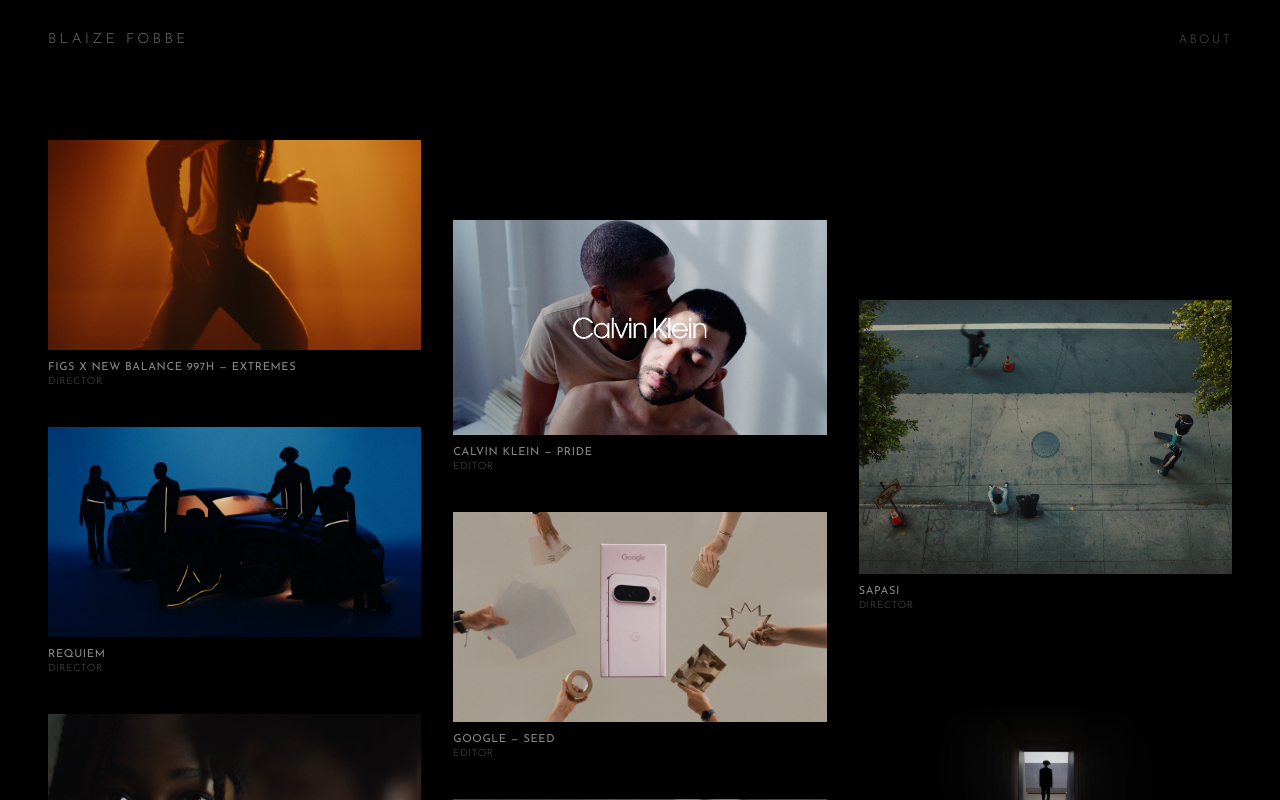
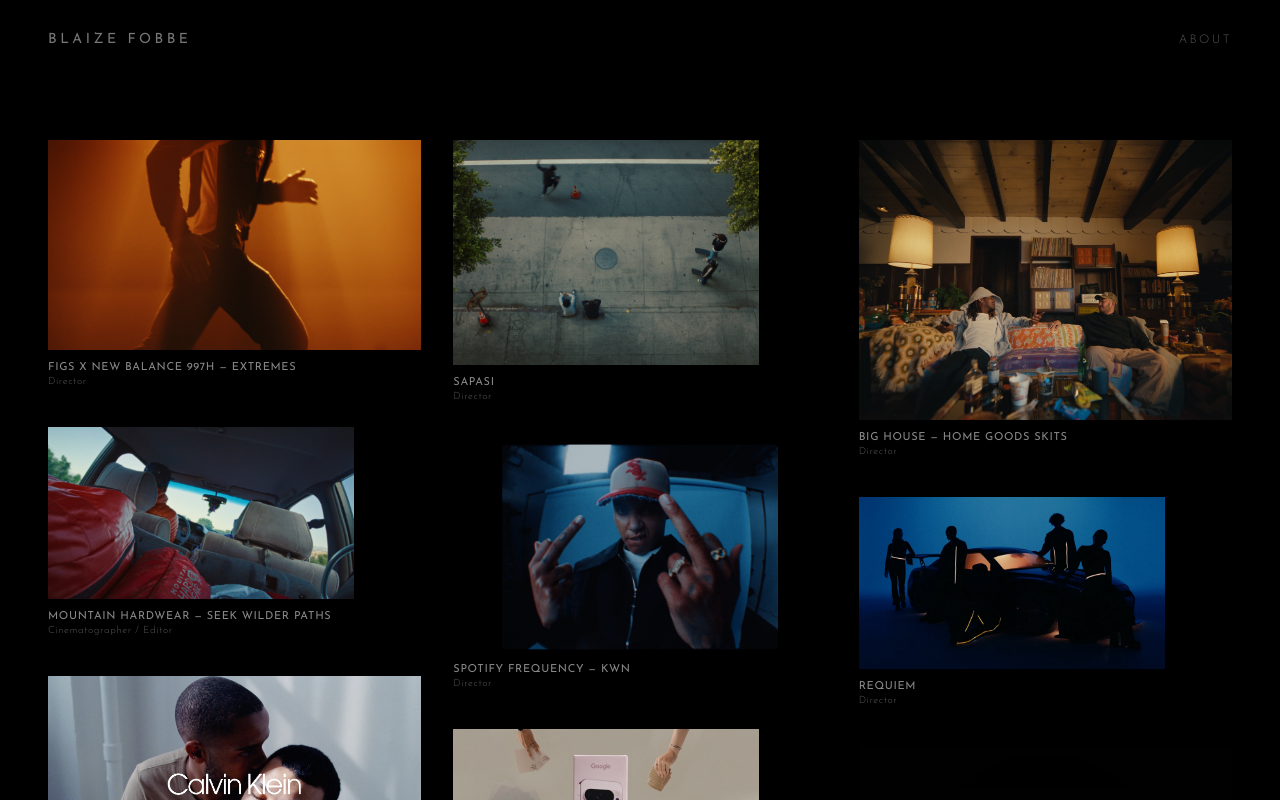
Before and after one commit to blaize-fobbe/blaize-fobbe-portfolio, a React (Vite) app: page / in a window 1280 px wide. Built offline with nearby package versions, Linux system fonts and the light colour scheme.

Commit message:
Update App.jsx

```diff
--- a/src/App.jsx
+++ b/src/App.jsx
@@ -2,27 +2,27 @@
 
 const PROJECTS = {
   all: [
-    { id: 1, title: "Figs x New Balance 997H — Extremes", role: "Director", category: "Brand", aspect: "16/9", thumb: "/images/thumb_8.jpg", vimeo: "909886821" },
-    { id: 2, title: "Calvin Klein — Pride", role: "Editor", category: "Brand", aspect: "16/9", thumb: "/images/edit_7.jpg", vimeo: "726852934", vimeoHash: "ab3f985689" },
-    { id: 3, title: "Sapasi", role: "Director", category: "Brand", aspect: "2944/2160", thumb: "/images/thumb_3.jpg", vimeo: "970279084" },
-    { id: 4, title: "Requiem", role: "Director", category: "Film", aspect: "16/9", thumb: "/images/thumb_11.jpg", vimeo: "830769227" },
-    { id: 5, title: "Google — Seed", role: "Editor", category: "Brand", aspect: "16/9", thumb: "/images/edit_3.jpg", vimeo: "1038510961", vimeoHash: "eacf923e38" },
-    { id: 6, title: "Mati — Pressure", role: "Director", category: "Music", aspect: "3104/2160", thumb: "/images/thumb_6.jpg", vimeo: "761345388" },
-    { id: 7, title: "MASN — Here If You Need Me", role: "Director", category: "Music", aspect: "16/9", thumb: "/images/thumb_9.jpg", vimeo: "970175484" },
-    { id: 8, title: "Porsche — 968 L'ART", role: "Editor", category: "Brand", aspect: "16/9", thumb: "/images/edit_9.jpg", vimeo: "800032962" },
-    { id: 9, title: "Big House — Home Goods Skits", role: "Director", category: "Brand", aspect: "2880/2160", thumb: "/images/thumb_0.jpg", vimeo: "1163381474" },
-    { id: 10, title: "Travis Scott x Jordan 1 Low — Don't Get Caught", role: "Editor", category: "Brand", aspect: "16/9", thumb: "/images/edit_4.jpg", vimeo: "761584332", vimeoHash: "e701da9787" },
-    { id: 11, title: "Giveon — Lost Me", role: "Editor", category: "Music", aspect: "16/9", thumb: "/images/edit_6.jpg", vimeo: "761343426" },
-    { id: 12, title: "American Eagle — Live Your Life", role: "Editor", category: "Brand", aspect: "2880/2160", thumb: "/images/edit_10.jpg", vimeo: "995661319", vimeoHash: "ba34f30287" },
-    { id: 13, title: "Spotify Frequency — KWN", role: "Director", category: "Music", aspect: "16/9", thumb: "/images/thumb_1.jpg", vimeo: "1121369000" },
-    { id: 14, title: "Nike Air Force 1 — Mid Jewel NYC", role: "Editor", category: "Brand", aspect: "16/9", thumb: "/images/edit_5.jpg", vimeo: "655533206", vimeoHash: "a6222f8687" },
-    { id: 15, title: "Ber — Superspreader", role: "Director", category: "Music", aspect: "1928/1440", thumb: "/images/thumb_5.jpg", vimeo: "761590340" },
-    { id: 16, title: "Orlando Pride — The Decennial Kit", role: "Director", category: "Brand", aspect: "16/9", thumb: "/images/thumb_2.jpg", vimeo: "1061834025" },
-    { id: 17, title: "Jordan Essentials — Marquise Miller", role: "Editor", category: "Brand", aspect: "16/9", thumb: "/images/edit_8.jpg", vimeo: "772302980", vimeoHash: "1158642730" },
-    { id: 18, title: "Mati — Forever Chimes", role: "Director", category: "Music", aspect: "16/9", thumb: "/images/thumb_4.jpg", vimeo: "785782071" },
-    { id: 19, title: "New Balance — Forever Yours", role: "Editor", category: "Brand", aspect: "16/9", thumb: "/images/edit_1.jpg", vimeo: "855779982", vimeoHash: "0f482760c6" },
-    { id: 20, title: "untitled_070724", role: "Shot on iPhone", category: "Film", aspect: "16/9", thumb: "/images/thumb_10.jpg", vimeo: "988435818" },
-    { id: 21, title: "Mountain Hardwear — Seek Wilder Paths", role: "Cinematographer / Editor", category: "Brand", aspect: "16/9", thumb: "/images/thumb_7.jpg", vimeo: "858091000" },
+    { id: 1, title: "Figs x New Balance 997H — Extremes", role: "Director", aspect: "16/9", thumb: "/images/thumb_8.jpg", vimeo: "909886821", size: "lg" },
+    { id: 3, title: "Sapasi", role: "Director", aspect: "2944/2160", thumb: "/images/thumb_3.jpg", vimeo: "970279084", size: "sm" },
+    { id: 9, title: "Big House — Home Goods Skits", role: "Director", aspect: "2880/2160", thumb: "/images/thumb_0.jpg", vimeo: "1163381474", size: "lg" },
+    { id: 21, title: "Mountain Hardwear — Seek Wilder Paths", role: "Cinematographer / Editor", aspect: "16/9", thumb: "/images/thumb_7.jpg", vimeo: "858091000", size: "sm" },
+    { id: 13, title: "Spotify Frequency — KWN", role: "Director", aspect: "16/9", thumb: "/images/thumb_1.jpg", vimeo: "1121369000", size: "lg" },
+    { id: 4, title: "Requiem", role: "Director", aspect: "16/9", thumb: "/images/thumb_11.jpg", vimeo: "830769227", size: "sm" },
+    { id: 2, title: "Calvin Klein — Pride", role: "Editor", aspect: "16/9", thumb: "/images/edit_7.jpg", vimeo: "726852934", vimeoHash: "ab3f985689", size: "lg" },
+    { id: 5, title: "Google — Seed", role: "Editor", aspect: "16/9", thumb: "/images/edit_3.jpg", vimeo: "1038510961", vimeoHash: "eacf923e38", size: "sm" },
+    { id: 6, title: "Mati — Pressure", role: "Director", aspect: "3104/2160", thumb: "/images/thumb_6.jpg", vimeo: "761345388", size: "lg" },
+    { id: 7, title: "MASN — Here If You Need Me", role: "Director", aspect: "16/9", thumb: "/images/thumb_9.jpg", vimeo: "970175484", size: "sm" },
+    { id: 8, title: "Porsche — 968 L'ART", role: "Editor", aspect: "16/9", thumb: "/images/edit_9.jpg", vimeo: "800032962", size: "lg" },
+    { id: 10, title: "Travis Scott x Jordan 1 Low — Don't Get Caught", role: "Editor", aspect: "16/9", thumb: "/images/edit_4.jpg", vimeo: "761584332", vimeoHash: "e701da9787", size: "sm" },
+    { id: 11, title: "Giveon — Lost Me", role: "Editor", aspect: "16/9", thumb: "/images/edit_6.jpg", vimeo: "761343426", size: "lg" },
+    { id: 12, title: "American Eagle — Live Your Life", role: "Editor", aspect: "2880/2160", thumb: "/images/edit_10.jpg", vimeo: "995661319", vimeoHash: "ba34f30287", size: "sm" },
+    { id: 14, title: "Nike Air Force 1 — Mid Jewel NYC", role: "Editor", aspect: "16/9", thumb: "/images/edit_5.jpg", vimeo: "655533206", vimeoHash: "a6222f8687", size: "lg" },
+    { id: 15, title: "Ber — Superspreader", role: "Director", aspect: "1928/1440", thumb: "/images/thumb_5.jpg", vimeo: "761590340", size: "sm" },
+    { id: 16, title: "Orlando Pride — The Decennial Kit", role: "Director", aspect: "16/9", thumb: "/images/thumb_2.jpg", vimeo: "1061834025", size: "lg" },
+    { id: 17, title: "Jordan Essentials — Marquise Miller", role: "Editor", aspect: "16/9", thumb: "/images/edit_8.jpg", vimeo: "772302980", vimeoHash: "1158642730", size: "sm" },
+    { id: 18, title: "Mati — Forever Chimes", role: "Director", aspect: "16/9", thumb: "/images/thumb_4.jpg", vimeo: "785782071", size: "lg" },
+    { id: 19, title: "New Balance — Forever Yours", role: "Editor", aspect: "16/9", thumb: "/images/edit_1.jpg", vimeo: "855779982", vimeoHash: "0f482760c6", size: "sm" },
+    { id: 20, title: "untitled_070724", role: "Shot on iPhone", aspect: "16/9", thumb: "/images/thumb_10.jpg", vimeo: "988435818", size: "lg" },
   ],
 };
 
@@ -40,6 +40,8 @@
     return () => obs.disconnect();
   }, []);
 
+  const scale = project.size === "lg" ? 1 : 0.82;
+
   return (
     <div
       ref={ref}
@@ -52,6 +54,7 @@
         transform: visible ? "translateY(0)" : "translateY(20px)",
         transition: "opacity 0.5s ease, transform 0.5s ease",
         cursor: "pointer",
+        width: `${scale * 100}%`,
       }}
     >
       <div style={{
@@ -73,6 +76,7 @@
           fontSize: 11, fontWeight: 400, letterSpacing: "0.06em",
           color: hovered ? "#e8e4df" : "#888",
           transition: "color 0.3s ease",
+          textTransform: "uppercase",
         }}>{project.title}</div>
         <div style={{
           fontSize: 10, fontWeight: 300, letterSpacing: "0.06em",
@@ -96,10 +100,10 @@
       <style>{`@keyframes fadeIn { from { opacity: 0; } to { opacity: 1; } }`}</style>
 
       <div className="project-detail-layout" style={{
-        display: "flex", gap: 60, alignItems: "flex-start",
+        display: "flex", gap: 48, alignItems: "flex-start",
       }}>
         <div className="project-info-col" style={{
-          width: 200, flexShrink: 0, paddingTop: 4,
+          width: 240, flexShrink: 0, paddingTop: 4,
         }}>
           <div
             onClick={onBack}
@@ -107,6 +111,7 @@
               fontSize: 10, fontWeight: 300, letterSpacing: "0.12em",
               color: "#555", cursor: "pointer", marginBottom: 40,
               transition: "color 0.3s", display: "inline-block",
+              textTransform: "uppercase",
             }}
             onMouseEnter={(e) => e.target.style.color = "#e8e4df"}
             onMouseLeave={(e) => e.target.style.color = "#555"}
@@ -114,11 +119,12 @@
             ← Back
           </div>
           <div style={{
-            fontSize: 13, fontWeight: 400, letterSpacing: "0.04em",
+            fontSize: 13, fontWeight: 400, letterSpacing: "0.02em",
             color: "#e8e4df", marginBottom: 6, lineHeight: 1.5,
+            textTransform: "uppercase",
           }}>{project.title}</div>
           <div style={{
-            fontSize: 11, fontWeight: 300, letterSpacing: "0.06em", color: "#555",
+            fontSize: 11, fontWeight: 300, letterSpacing: "0.04em", color: "#555",
           }}>{project.role}</div>
 
           <div style={{ display: "flex", gap: 28, alignItems: "center", marginTop: 32 }}>
@@ -141,11 +147,17 @@
           </div>
         </div>
 
-        <div className="project-video-col" style={{ flex: 1 }}>
+        <div className="project-video-col" style={{ flex: 1, maxWidth: 560 }}>
+          <div style={{
+            position: "relative",
+            background: "#1a1a2e",
+            border: "1px solid #333",
+            borderRadius: 2,
+          }}>
             {project.vimeo ? (
               <div style={{
                 position: "relative", paddingBottom: embedPadding, height: 0,
-              overflow: "hidden", background: "#000",
+                overflow: "hidden",
               }}>
                 <iframe
                   src={vimeoUrl}
@@ -156,7 +168,7 @@
               </div>
             ) : (
               <div style={{
-              aspectRatio: "16/9", background: "#111",
+                aspectRatio: "16/9",
                 display: "flex", alignItems: "center", justifyContent: "center",
                 color: "#444", fontSize: 13, fontWeight: 300,
               }}>
@@ -164,19 +176,12 @@
               </div>
             )}
           </div>
+          <div style={{
+            marginTop: 8, fontSize: 9, color: "#333", letterSpacing: "0.1em",
+          }}>
+            Max-width: 560px
           </div>
-
-      <div style={{ display: "flex", justifyContent: "flex-end", gap: 20, marginTop: "40vh", paddingBottom: 48 }}>
-        <a href="https://www.instagram.com/blaizefobbe/" target="_blank" rel="noopener noreferrer"
-          style={{ fontSize: 9, fontWeight: 400, letterSpacing: "0.16em", color: "#444", transition: "color 0.3s", textDecoration: "none" }}
-          onMouseEnter={(e) => e.target.style.color = "#e8e4df"}
-          onMouseLeave={(e) => e.target.style.color = "#444"}
-        >Instagram</a>
-        <a href="https://vimeo.com/blaizefobbe" target="_blank" rel="noopener noreferrer"
-          style={{ fontSize: 9, fontWeight: 400, letterSpacing: "0.16em", color: "#444", transition: "color 0.3s", textDecoration: "none" }}
-          onMouseEnter={(e) => e.target.style.color = "#e8e4df"}
-          onMouseLeave={(e) => e.target.style.color = "#444"}
-        >Vimeo</a>
+        </div>
       </div>
     </div>
   );
@@ -190,14 +195,15 @@
   return (
     <div className="stagger-grid" style={{
       display: "grid", gridTemplateColumns: "1fr 1fr 1fr", gap: "0 32px",
+      alignItems: "start",
     }}>
-      <div style={{ paddingTop: 0 }}>
+      <div>
         {col1.map((p) => <ProjectCard key={p.id} project={p} onClick={onClick} />)}
       </div>
-      <div style={{ paddingTop: 80 }}>
+      <div>
         {col2.map((p) => <ProjectCard key={p.id} project={p} onClick={onClick} />)}
       </div>
-      <div style={{ paddingTop: 160 }}>
+      <div>
         {col3.map((p) => <ProjectCard key={p.id} project={p} onClick={onClick} />)}
       </div>
     </div>
@@ -249,7 +255,6 @@
     <div ref={scrollRef} style={{
       background: "#000", height: "100vh", color: "#e8e4df",
       fontFamily: "'Josefin Sans', 'Helvetica Neue', Helvetica, sans-serif",
-      textTransform: "uppercase",
       position: "relative", overflowX: "hidden", overflowY: "auto",
     }}>
       <style>{`
@@ -266,18 +271,16 @@
           .mobile-nav-btn { display: flex !important; }
           .main-content { padding: 80px 24px 48px 24px !important; }
           .stagger-grid { grid-template-columns: 1fr !important; }
-          .stagger-grid > div { padding-top: 0 !important; }
           .about-layout { flex-direction: column !important; gap: 40px !important; }
           .about-image { width: 100% !important; max-width: 280px !important; }
           .about-page-wrap { padding-left: 0 !important; padding-right: 0 !important; }
-          .about-blurb { font-size: 14px !important; }
           .project-detail-layout { flex-direction: column !important; gap: 24px !important; }
           .project-info-col { width: 100% !important; }
-          .project-video-col { width: 100% !important; margin: 0 -24px !important; width: calc(100% + 48px) !important; }
+          .project-video-col { max-width: 100% !important; margin: 0 -24px !important; width: calc(100% + 48px) !important; }
         }
       `}</style>
 
-      {/* Top Nav — Desktop */}
+      {/* Top Nav */}
       <nav className="desktop-top-nav" style={{
         position: "fixed", top: 0, left: 0, right: 0,
         zIndex: 50,
@@ -290,8 +293,9 @@
           <div
             onClick={() => navClick("work")}
             style={{
-              fontSize: 14, fontWeight: 300, letterSpacing: "0.25em",
+              fontSize: 14, fontWeight: 400, letterSpacing: "0.25em",
               color: "#777", cursor: "pointer", transition: "color 0.3s",
+              textTransform: "uppercase",
             }}
             onMouseEnter={(e) => e.target.style.color = "#e8e4df"}
             onMouseLeave={(e) => e.target.style.color = "#777"}
@@ -304,6 +308,7 @@
               fontSize: 12, fontWeight: 300, letterSpacing: "0.2em",
               color: page === "about" ? "#e8e4df" : "#555",
               cursor: "pointer", transition: "color 0.3s ease",
+              textTransform: "uppercase",
             }}
             onMouseEnter={(e) => e.target.style.color = "#e8e4df"}
             onMouseLeave={(e) => { if (page !== "about") e.target.style.color = "#555"; }}
@@ -313,7 +318,6 @@
         </div>
       </nav>
 
-      {/* Mobile Nav Button */}
       <div className="mobile-nav-btn" style={{
         display: "none", position: "fixed", top: 16, right: 20,
         zIndex: 60, cursor: "pointer", padding: 8,
@@ -330,56 +334,40 @@
         }} />
       </div>
 
-      {/* Mobile Name (top left) */}
       <div className="mobile-nav-btn" style={{
         display: "none", position: "fixed", top: 20, left: 24,
-        zIndex: 60, fontSize: 12, fontWeight: 300, letterSpacing: "0.2em",
-        color: "#777", cursor: "pointer",
+        zIndex: 60, fontSize: 12, fontWeight: 400, letterSpacing: "0.2em",
+        color: "#777", cursor: "pointer", textTransform: "uppercase",
       }}
         onClick={() => navClick("work")}
       >
         Blaize Fobbe
       </div>
 
-      {/* Mobile Menu Overlay */}
       {menuOpen && (
         <div style={{
           position: "fixed", inset: 0, zIndex: 55, background: "#000",
           display: "flex", flexDirection: "column",
           alignItems: "center", justifyContent: "flex-start", paddingTop: "30vh", gap: 32,
         }}>
-          <div
-            onClick={() => navClick("work")}
-            style={{
+          <div onClick={() => navClick("work")} style={{
             fontSize: 20, fontWeight: page === "work" ? 400 : 300,
-              letterSpacing: "0.1em",
-              color: page === "work" ? "#e8e4df" : "#555",
+            letterSpacing: "0.1em", color: page === "work" ? "#e8e4df" : "#555",
             cursor: "pointer", transition: "color 0.3s ease",
-            }}
-          >
-            Work
-          </div>
-          <div
-            onClick={() => navClick("about")}
-            style={{
+          }}>Work</div>
+          <div onClick={() => navClick("about")} style={{
             fontSize: 20, fontWeight: page === "about" ? 400 : 300,
-              letterSpacing: "0.1em",
-              color: page === "about" ? "#e8e4df" : "#555",
+            letterSpacing: "0.1em", color: page === "about" ? "#e8e4df" : "#555",
             cursor: "pointer", transition: "color 0.3s ease",
-            }}
-          >
-            About
-          </div>
+          }}>About</div>
         </div>
       )}
 
-      {/* Main Content */}
       <main className="main-content" style={{
         minHeight: "100vh", padding: "140px 48px 48px 48px",
         overflow: "visible",
       }}>
 
-        {/* WORK */}
         {page === "work" && !selectedProject && (
           <div>
             <StaggeredGrid projects={PROJECTS.all} onClick={handleProjectClick} />
@@ -387,12 +375,12 @@
               display: "flex", justifyContent: "flex-end", gap: 20, marginTop: 60, paddingBottom: 48,
             }}>
               <a href="https://www.instagram.com/blaizefobbe/" target="_blank" rel="noopener noreferrer"
-                style={{ fontSize: 9, fontWeight: 400, letterSpacing: "0.16em", color: "#444", transition: "color 0.3s", textDecoration: "none" }}
+                style={{ fontSize: 9, fontWeight: 400, letterSpacing: "0.16em", color: "#444", transition: "color 0.3s", textDecoration: "none", textTransform: "uppercase" }}
                 onMouseEnter={(e) => e.target.style.color = "#e8e4df"}
                 onMouseLeave={(e) => e.target.style.color = "#444"}
               >Instagram</a>
               <a href="https://vimeo.com/blaizefobbe" target="_blank" rel="noopener noreferrer"
-                style={{ fontSize: 9, fontWeight: 400, letterSpacing: "0.16em", color: "#444", transition: "color 0.3s", textDecoration: "none" }}
+                style={{ fontSize: 9, fontWeight: 400, letterSpacing: "0.16em", color: "#444", transition: "color 0.3s", textDecoration: "none", textTransform: "uppercase" }}
                 onMouseEnter={(e) => e.target.style.color = "#e8e4df"}
                 onMouseLeave={(e) => e.target.style.color = "#444"}
               >Vimeo</a>
@@ -403,16 +391,26 @@
           <ProjectDetail project={selectedProject} onBack={handleBack} onPrev={handlePrev} onNext={handleNext} hasPrev={hasPrev} hasNext={hasNext} />
         )}
 
-        {/* ABOUT */}
         {page === "about" && (
           <div className="about-page-wrap" style={{ maxWidth: 900, margin: "0 auto" }}>
-            <div className="about-blurb" style={{
-              fontSize: 15, fontWeight: 300, lineHeight: 1.9,
+            <div style={{
+              fontSize: 14, fontWeight: 300, lineHeight: 2,
               letterSpacing: "0.02em", color: "#807b74",
-              marginBottom: 72, maxWidth: 720,
+              marginBottom: 56, maxWidth: 600,
             }}>
               <span style={{ color: "#e8e4df", fontWeight: 400 }}>Blaize Fobbe</span> is a filmmaker based in Los Angeles. Originally from Minneapolis, he began making films with friends as a child. Now he focuses his efforts on <span style={{ color: "#e8e4df", fontWeight: 400 }}>directing</span> and <span style={{ color: "#e8e4df", fontWeight: 400 }}>editing</span> branded, music, and documentary-style films. His portfolio includes collaborations with brands like Nike, Calvin Klein, Mountain Hardwear, Leica, Spotify, Porsche, and many more.
             </div>
+
+            <div style={{ marginBottom: 48 }}>
+              <div style={{
+                fontSize: 9, fontWeight: 400, letterSpacing: "0.16em",
+                color: "#444", marginBottom: 14, textTransform: "uppercase",
+              }}>Clients include</div>
+              <div style={{ fontSize: 13, fontWeight: 300, lineHeight: 2, color: "#807b74" }}>
+                Nike, Google, Calvin Klein, Jordan, Porsche, Red Bull, Gap, Spotify, Cactus Jack, Figs, Leica, New Balance, Lacoste, Mountain Hardwear, eBay
+              </div>
+            </div>
+
             <div className="about-layout" style={{ display: "flex", gap: 72 }}>
               <div className="about-image" style={{ width: 320, flexShrink: 0 }}>
                 <img src="/images/vertblaize.png" alt="Blaize Fobbe" style={{
@@ -420,21 +418,12 @@
                 }} />
               </div>
               <div style={{ flex: 1, paddingTop: 8 }}>
-                <div style={{ marginBottom: 56 }}>
-                  <div style={{
-                    fontSize: 9, fontWeight: 400, letterSpacing: "0.16em",
-                    color: "#444", marginBottom: 16,
-                  }}>Clients Include</div>
-                  <div style={{ fontSize: 13, fontWeight: 300, lineHeight: 2.2, color: "#807b74" }}>
-                    Nike, Google, Calvin Klein, Jordan, Porsche, Red Bull, Gap, Spotify, Cactus Jack, Figs, Leica, New Balance, Lacoste, Mountain Hardwear, eBay
-                  </div>
-                </div>
-                <div className="about-contacts" style={{ display: "flex", gap: 56 }}>
+                <div className="about-contacts" style={{ display: "flex", gap: 56, marginBottom: 32 }}>
                   <div>
                     <div style={{
                       fontSize: 9, fontWeight: 400, letterSpacing: "0.16em",
-                      color: "#444", marginBottom: 10,
-                    }}>Directing Inquiries</div>
+                      color: "#444", marginBottom: 10, textTransform: "uppercase",
+                    }}>Directing inquiries</div>
                     <div style={{ fontSize: 13, fontWeight: 300, color: "#807b74", lineHeight: 1.9 }}>
                       <a href="https://www.6degreesfilms.com" target="_blank" rel="noopener noreferrer"
                         style={{ color: "#e8e4df" }}>6degrees</a><br />
@@ -444,8 +433,8 @@
                   <div>
                     <div style={{
                       fontSize: 9, fontWeight: 400, letterSpacing: "0.16em",
-                      color: "#444", marginBottom: 10,
-                    }}>Editorial Inquiries</div>
+                      color: "#444", marginBottom: 10, textTransform: "uppercase",
+                    }}>Editorial inquiries</div>
                     <div style={{ fontSize: 13, fontWeight: 300, color: "#807b74", lineHeight: 1.9 }}>
                       <a href="https://house-post.com" target="_blank" rel="noopener noreferrer"
                         style={{ color: "#e8e4df" }}>House Post</a><br />
@@ -453,10 +442,10 @@
                     </div>
                   </div>
                 </div>
-                <div style={{ marginTop: 32 }}>
+                <div>
                   <div style={{
                     fontSize: 9, fontWeight: 400, letterSpacing: "0.16em",
-                    color: "#444", marginBottom: 10,
+                    color: "#444", marginBottom: 10, textTransform: "uppercase",
                   }}>Personal</div>
                   <a href="mailto:Blaizeaaronfobbe@gmail.com" style={{ fontSize: 13, fontWeight: 300, color: "#666" }}>
                     blaizeaaronfobbe@gmail.com
```
Lines whose indentation alone changed are shown as unchanged.
